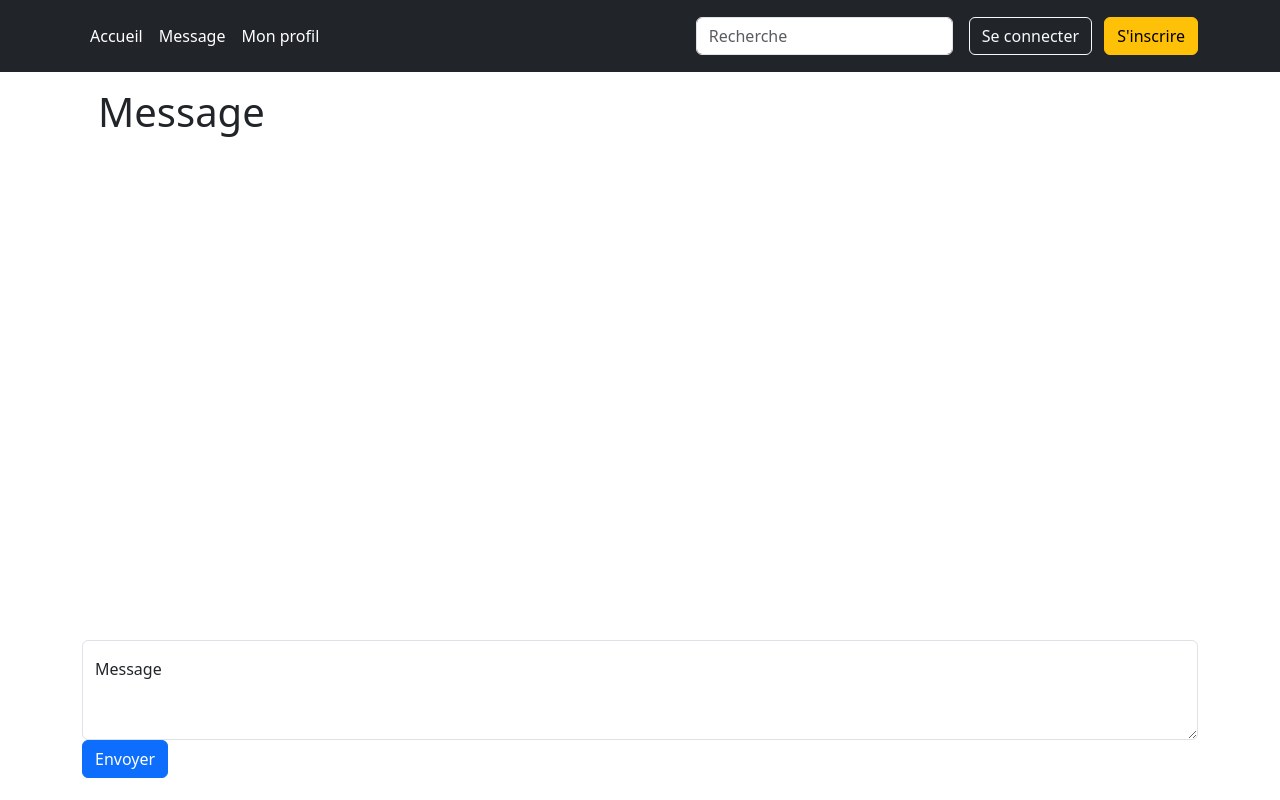
After one commit to komiifo/projet-freedom, a PHP site: page /views/message.php in a window 1280 px wide. The commit adds this page. Run offline with PHP 8.4, Linux system fonts and the light colour scheme.

Commit message:
vue message

```diff
--- a/index.php
+++ b/index.php
@@ -16,12 +16,12 @@
 </head>
 
 <body>
-    <header class="p-3 text-bg-dark">
+<header class="p-3 text-bg-dark">
         <div class="container">
             <div class="d-flex flex-wrap align-items-center justify-content-center justify-content-lg-start">
 
                 <ul class="nav col-12 col-lg-auto me-lg-auto mb-2 justify-content-center mb-md-0">
-                    <li><a href="index.php" class="nav-link px-2 text-white">Accueil</a></li>
+                    <li><a href="index" class="nav-link px-2 text-white">Accueil</a></li>
                     <li><a href="views/message.php" class="nav-link px-2 text-white">Message</a></li>
                     <li><a href="views/profil" class="nav-link px-2 text-white">Mon profil</a></li>
 
@@ -39,7 +39,6 @@
             </div>
         </div>
     </header>
-
     <div class="container">
         <h1 class="p-3">Accueil</h1>
     </div>
--- a/routes.php
+++ b/routes.php
@@ -1,6 +1,6 @@
 <?php
     return array(
-        // "/"=>"AccueilController/Accueil",
+        "/"=>"AccueilController/Accueil",
         // "user"=>"UsersController/getUser",
         // 'modifier/{$1}'=>"UsersController/edit",
         // 'supprimer/{$1}'=>"UsersController/delete",
--- /dev/null
+++ b/views/css/sup.css
@@ -0,0 +1,3 @@
+form.height{
+    margin-top: calc(80vh - (72px + 80px));
+}
--- /dev/null
+++ b/views/message.php
@@ -0,0 +1,52 @@
+<!DOCTYPE html>
+<html lang="en">
+
+<head>
+    <meta charset="UTF-8">
+    <meta name="viewport" content="width=device-width, initial-scale=1.0">
+    <link href="https://cdn.jsdelivr.net/npm/bootstrap@5.3.2/dist/css/bootstrap.min.css" rel="stylesheet" integrity="sha384-T3c6CoIi6uLrA9TneNEoa7RxnatzjcDSCmG1MXxSR1GAsXEV/Dwwykc2MPK8M2HN" crossorigin="anonymous">
+    <link rel="stylesheet" href="css/sup.css">
+    <title>Document</title>
+</head>
+
+<body>
+    <header class="p-3 text-bg-dark">
+        <div class="container">
+            <div class="d-flex flex-wrap align-items-center justify-content-center justify-content-lg-start">
+
+                <ul class="nav col-12 col-lg-auto me-lg-auto mb-2 justify-content-center mb-md-0">
+                    <li><a href="index.php" class="nav-link px-2 text-white">Accueil</a></li>
+                    <li><a href="views/message.php" class="nav-link px-2 text-white">Message</a></li>
+                    <li><a href="views/profil" class="nav-link px-2 text-white">Mon profil</a></li>
+
+                </ul>
+
+                <form class="col-12 col-lg-auto mb-3 mb-lg-0 me-lg-3" role="search">
+                    <input type="search" class="form-control form-control-dark text-bg-white" placeholder="Recherche" aria-label="Search">
+                </form>
+
+                <div class="text-end">
+                    <a href="login.php"><button type="button" class="btn btn-outline-light me-2">Se connecter</button></a>
+                    <button type="button" class="btn btn-warning">S'inscrire</button>
+                </div>
+            </div>
+        </div>
+    </header>
+    <div class="container">
+        <h1 class="p-3">Message</h1>
+    </div>
+
+    <form class="container height">
+        <div class="form-floating">
+            <textarea class="form-control" placeholder="Leave a comment here" id="floatingTextarea2" style="height: 100px"></textarea>
+            <label for="floatingTextarea2">Message</label>
+        </div>
+        <button type="submit" class="btn btn-primary">Envoyer</button>
+    </form>
+
+    <script src="https://cdn.jsdelivr.net/npm/bootstrap@5.3.2/dist/js/bootstrap.bundle.min.js" integrity="sha384-C6RzsynM9kWDrMNeT87bh95OGNyZPhcTNXj1NW7RuBCsyN/o0jlpcV8Qyq46cDfL" crossorigin="anonymous"></script>
+    <script src="https://cdn.jsdelivr.net/npm/@popperjs/core@2.11.8/dist/umd/popper.min.js" integrity="sha384-I7E8VVD/ismYTF4hNIPjVp/Zjvgyol6VFvRkX/vR+Vc4jQkC+hVqc2pM8ODewa9r" crossorigin="anonymous"></script>
+    <script src="https://cdn.jsdelivr.net/npm/bootstrap@5.3.2/dist/js/bootstrap.min.js" integrity="sha384-BBtl+eGJRgqQAUMxJ7pMwbEyER4l1g+O15P+16Ep7Q9Q+zqX6gSbd85u4mG4QzX+" crossorigin="anonymous"></script>
+</body>
+
+</html>
```
